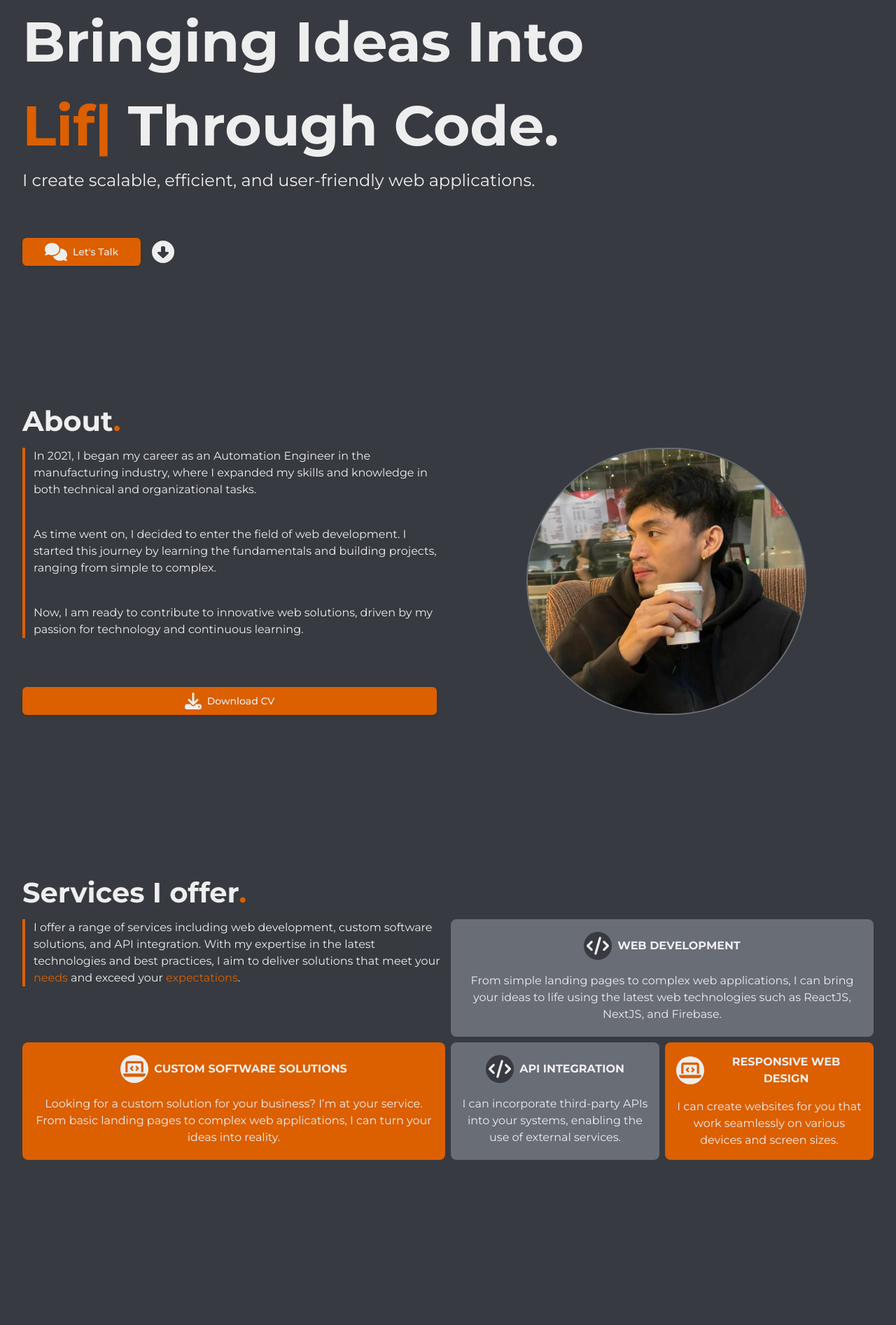
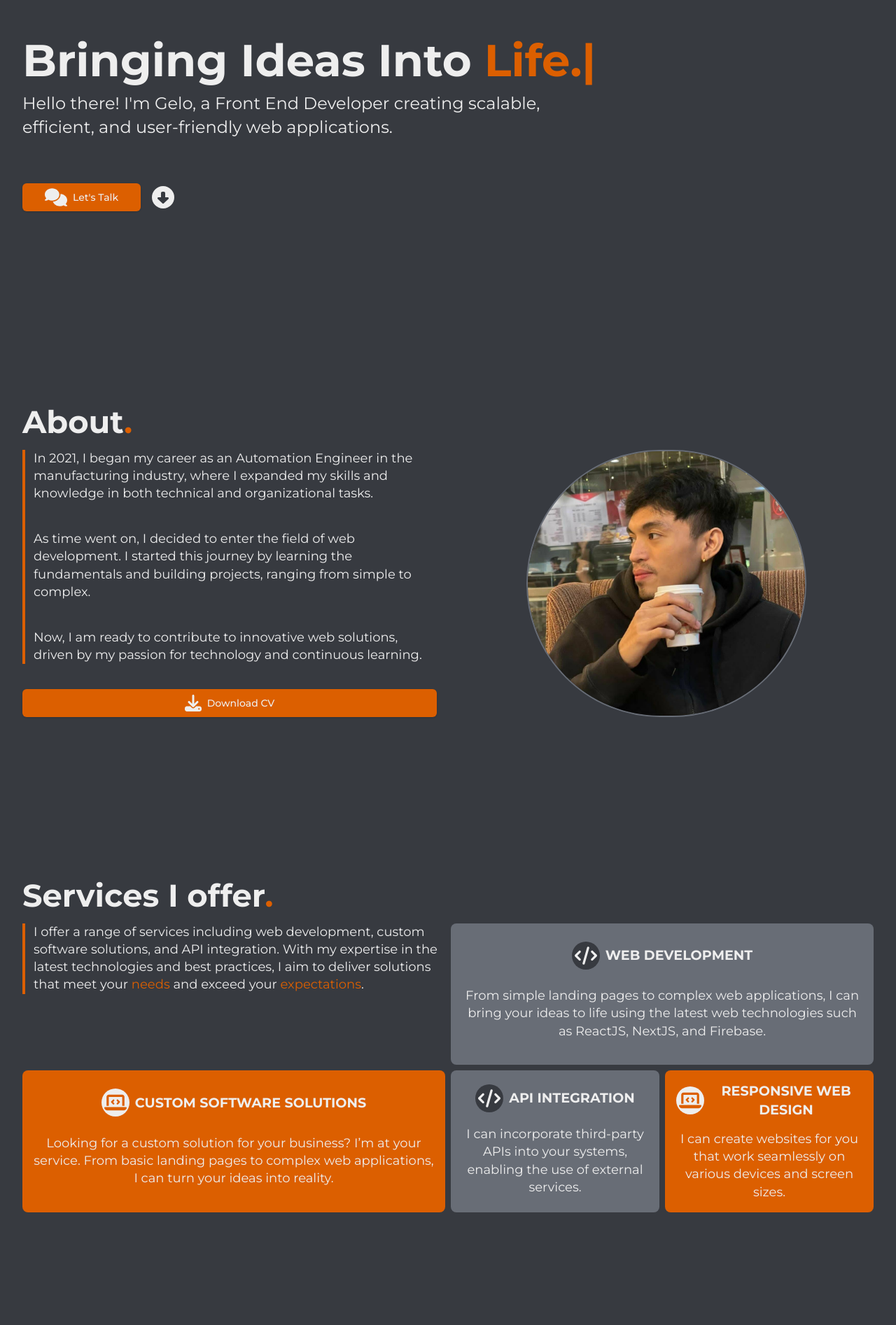
Before and after one commit to gelotuason/ferangelo-tuason, a Next.js app: page / in a window 1280 px wide. Shown: the part 280-2174 px from the top of the page at 70% size. Built offline with nearby package versions, Linux system fonts and the light colour scheme.

Commit message:
added responsiveness

```diff
--- a/src/app/globals.css
+++ b/src/app/globals.css
@@ -76,20 +76,42 @@
   }
 }
 
-.main-headings {
-  font-weight: bold;
-  font-size: clamp(2.5rem, 5vw + 1rem, 6rem);
+body {
+  font-size: 1rem;
+  /* 16px */
+  line-height: 1.4;
+  /* 22.4px */
 }
 
-.section-headings {
+h1 {
+  font-size: clamp(2em, 5vw, 5em);
   font-weight: bold;
-  font-size: clamp(1.5rem, 2.5vw + 0.5rem, 3rem);
 }
 
-.paragraph {
-  font-size: clamp(1rem, 1.5vw + 0.5rem, 1.5rem);
+h2 {
+  font-size: clamp(1.5em, 3.5vw, 3.5em);
 }
 
-.small-text {
-  font-size: clamp(0.75rem, 1vw + 0.25rem, 1rem);
+h3 {
+  font-size: clamp(1.25em, 3vw, 2em);
 }
+
+h4 {
+  font-size: clamp(1.125em, 2.5vw, 1.75em);
+}
+
+h5 {
+  font-size: clamp(1em, 2vw, 1.5em);
+}
+
+h6 {
+  font-size: clamp(0.875em, 1.5vw, 1.25em);
+}
+
+p {
+  font-size: clamp(1rem, 1.5vw, 1.125rem);
+}
+
+small {
+  font-size: clamp(0.75em, 1vw, 0.875em);
+}
--- a/src/app/ui/home/about/about-section.tsx
+++ b/src/app/ui/home/about/about-section.tsx
@@ -5,7 +5,7 @@ import Image from "next/image";
 export default function AboutSection() {
     return (
         <section id="about" className="container h-max mb-28">
-            <h1 className="section-headings">About<span className="text-accent">.</span></h1>
+            <h2 className="font-bold">About<span className="text-accent">.</span></h2>
             <div className="grid grid-cols-1 md:grid-cols-2 gap-8 mt-2">
                 <div className="cols-span-1 mx-auto grid place-content-between justify-between gap-2">
                     <MyStory />
--- a/src/app/ui/home/about/my-story.tsx
+++ b/src/app/ui/home/about/my-story.tsx
@@ -1,15 +1,15 @@
 export default function MyStory() {
     return (
         <div className="h-max border-l-4 ps-3 flex flex-col border-accent gap-10">
-            <p className="small-text">
+            <p>
                 In 2021, I began my career as an Automation Engineer in the manufacturing industry,
                 where I expanded my skills and knowledge in both technical and organizational tasks.
             </p>
-            <p className="small-text">
+            <p>
                 As time went on, I decided to enter the field of web development. I started this journey
                 by learning the fundamentals and building projects, ranging from simple to complex.
             </p>
-            <p className="small-text">
+            <p>
                 Now, I am ready to contribute to innovative web solutions, driven by my passion for
                 technology and continuous learning.
             </p>
--- a/src/app/ui/home/contact/contact-section.tsx
+++ b/src/app/ui/home/contact/contact-section.tsx
@@ -3,8 +3,8 @@ import ContactTabs from "./contact-tabs"
 export default function ContactSection() {
     return (
         <section id="contact" className="container h-max bg-secondary mt-56 mb-28 w-full py-4 rounded-lg text-center">
-            <h1 className="section-headings text-center mb-3">Get in touch<span className="text-accent">.</span></h1>
-            <p className="small-text mb-1">Feel free to message me on any of these!</p>
+            <h2 className="font-bold text-center mb-3">Get in touch<span className="text-accent">.</span></h2>
+            <p className="mb-2">Feel free to message me on any of these!</p>
             <ContactTabs />
         </section>
     )
--- a/src/app/ui/home/header/hero-section.tsx
+++ b/src/app/ui/home/header/hero-section.tsx
@@ -6,16 +6,14 @@ import { TypeAnimation } from 'react-type-animation';
 export default function HeroSection() {
     return (
         <header className="container h-screen grid content-center w-full">
-            <h1 className="paragraph">Hello there! I'm Gelo, a Front End Developer,</h1>
-            <h2 className="main-headings">
-                Bringing Ideas Into
-                <br />
+            <h1 className="main-headings">
+                Bringing Ideas Into&nbsp;
                 <TypeAnimation
                     preRenderFirstString={true}
                     sequence={[
-                        'Reality',
+                        'Reality.',
                         2000,
-                        'Life',
+                        'Life.',
                         2000,
                     ]}
                     cursor={true}
@@ -23,11 +21,8 @@ export default function HeroSection() {
                     speed={{ type: 'keyStrokeDelayInMs', value: 200 }}
                     className="main-headings text-accent"
                 />
-                &nbsp;Through Code.
-            </h2>
-            <h3 className="paragraph">
-                I create scalable, efficient, and user-friendly web applications.
-            </h3>
+            </h1>
+            <h5 className="max-w-[768px]">Hello there! I'm Gelo, a Front End Developer creating scalable, efficient, and user-friendly web applications.</h5>
             <div className="mt-16 flex items-center gap-4">
                 <LetsTalk />
                 <ScrollDown />
--- a/src/app/ui/home/projects/projects-section.tsx
+++ b/src/app/ui/home/projects/projects-section.tsx
@@ -3,7 +3,7 @@ import ProjectsMockup from "./projects-mockup"
 export default function ProjectsSection() {
     return (
         <section id="projects" className="container mt-56 mb-28 w-full">
-            <h1 className="section-headings">Projects<span className="text-accent">.</span></h1>
+            <h2 className="font-bold">Projects<span className="text-accent">.</span></h2>
             <div className="h-max w-full grid grid-cols-1 md:grid-cols-3 gap-5 mt-2">
                 <ProjectsMockup />
             </div>
--- a/src/app/ui/home/services/my-services.tsx
+++ b/src/app/ui/home/services/my-services.tsx
@@ -4,11 +4,11 @@ import { faCode, faLaptopCode } from "@fortawesome/free-solid-svg-icons";
 export function WebDevelopment() {
     return (
         <div className="grid gap-4 text-center bg-secondary rounded-lg p-4 w-full h-full">
-            <h2 className="small-text flex justify-center items-center gap-2 font-bold">
+            <h6 className="flex justify-center items-center gap-2 font-bold">
                 <FontAwesomeIcon icon={faCode} className="w-8 h-8 bg-primary rounded-full p-1" />
                 WEB DEVELOPMENT
-            </h2>
-            <p className="small-text">
+            </h6>
+            <p>
                 From simple landing pages to complex web applications, I can bring your ideas to life
                 using the latest web technologies such as ReactJS, NextJS, and Firebase.
             </p>
@@ -19,11 +19,11 @@ export function WebDevelopment() {
 export function CustomSoftwareSolutions() {
     return (
         <div className="grid gap-4 text-center bg-accent rounded-lg p-4 w-full h-full">
-            <h2 className="small-text flex justify-center items-center gap-2 font-bold text-">
+            <h6 className="flex justify-center items-center gap-2 font-bold text-">
                 <FontAwesomeIcon icon={faLaptopCode} className="w-8 h-8 bg-foreground text-accent rounded-full p-1" />
                 CUSTOM SOFTWARE SOLUTIONS
-            </h2>
-            <p className="small-text">
+            </h6>
+            <p>
                 Looking for a custom solution for your business? I’m at your service.
                 From basic landing pages to complex web applications, I can turn your ideas into reality.
             </p>
@@ -34,11 +34,11 @@ export function CustomSoftwareSolutions() {
 export function ApiIntegration() {
     return (
         <div className="grid gap-4 text-center bg-secondary rounded-lg p-4 w-full">
-            <h2 className="small-text flex justify-center items-center gap-2 font-bold">
+            <h6 className="flex justify-center items-center gap-2 font-bold">
                 <FontAwesomeIcon icon={faCode} className="w-8 h-8 bg-primary rounded-full p-1" />
                 API INTEGRATION
-            </h2>
-            <p className="small-text">
+            </h6>
+            <p>
                 I can incorporate third-party APIs into your systems, enabling the use of external services.
             </p>
         </div>
@@ -48,11 +48,11 @@ export function ApiIntegration() {
 export function ResponsiveWebDesign() {
     return (
         <div className="grid gap-4 text-center bg-accent rounded-lg p-4 w-full">
-            <h2 className="small-text flex justify-center items-center gap-2 font-bold">
+            <h6 className="flex justify-center items-center gap-2 font-bold">
                 <FontAwesomeIcon icon={faLaptopCode} className="w-8 h-8 bg-foreground text-accent rounded-full p-1" />
                 RESPONSIVE WEB DESIGN
-            </h2>
-            <p className="small-text">
+            </h6>
+            <p>
                 I can create websites for you that work seamlessly on various devices and screen sizes.
             </p>
         </div>
--- a/src/app/ui/home/services/services-desc.tsx
+++ b/src/app/ui/home/services/services-desc.tsx
@@ -1,7 +1,7 @@
 export default function ServicesDescription() {
     return (
         <div className="h-max border-l-4 ps-3 border-accent">
-            <p className="small-text">
+            <p>
                 I offer a range of services including web development, custom software solutions, and API integration.
                 With my expertise in the latest technologies and best practices, I aim to deliver solutions that meet
                 your <span className="text-accent">needs</span> and exceed your <span className="text-accent">expectations</span>.
--- a/src/app/ui/home/services/services-section.tsx
+++ b/src/app/ui/home/services/services-section.tsx
@@ -4,7 +4,7 @@ import { WebDevelopment, CustomSoftwareSolutions, ApiIntegration, ResponsiveWebD
 export default function ServicesSection() {
     return (
         <section id="services" className="container h-max mt-56 mb-28">
-            <h1 className="section-headings">Services I offer<span className="text-accent">.</span></h1>
+            <h2 className="font-bold">Services I offer<span className="text-accent">.</span></h2>
             <div className="grid grid-cols-1 md:grid-rows-2 mt-2 gap-2 h-full">
                 <div className="grid grid-cols-1 md:grid-cols-2 gap-2">
                     <div className="cols-span-1">
--- a/src/app/ui/home/techstack/techstack-section.tsx
+++ b/src/app/ui/home/techstack/techstack-section.tsx
@@ -4,10 +4,10 @@ import TechstackLogos from "./techstack-logos";
 export default function TechstackSection() {
     return (
         <section className="container h-max mt-56 mb-28">
-            <h1 className="section-headings">Tech Stack<span className="text-accent">.</span></h1>
+            <h2 className="font-bold">Tech Stack<span className="text-accent">.</span></h2>
             <TechstackDescription />
             <div className="grid justify-center mt-10">
-                <h2 className="small-text text-center">These are the tools I used the most:</h2>
+                <p className="small-text text-center">These are the tools I used the most:</p>
                 <TechstackLogos />
             </div>
         </section>
--- a/src/components/ui/tabs.tsx
+++ b/src/components/ui/tabs.tsx
@@ -2,6 +2,7 @@
 
 import * as React from "react"
 import * as TabsPrimitive from "@radix-ui/react-tabs"
+import '../../app/globals.css'
 
 import { cn } from "@/lib/utils"
 
@@ -14,7 +15,7 @@ const TabsList = React.forwardRef<
   <TabsPrimitive.List
     ref={ref}
     className={cn(
-      "inline-flex h-9 items-center justify-center rounded-lg bg-primary p-1",
+      "grid md:flex w-fit mx-auto items-center justify-center rounded-lg bg-primary p-1",
       className
     )}
     {...props}
@@ -29,7 +30,7 @@ const TabsTrigger = React.forwardRef<
   <TabsPrimitive.Trigger
     ref={ref}
     className={cn(
-      "inline-flex gap-2 items-center justify-center whitespace-nowrap rounded-md px-3 py-1 small-text font-medium ring-offset-background transition-all focus-visible:outline-none focus-visible:ring-2 focus-visible:ring-ring focus-visible:ring-offset-2 disabled:pointer-events-none disabled:opacity-50 data-[state=active]:bg-accent data-[state=active]:text-foreground data-[state=active]:shadow",
+      "inline-flex gap-2 items-center justify-center rounded-md px-3 py-1 font-medium ring-offset-background transition-all focus-visible:outline-none focus-visible:ring-2 focus-visible:ring-ring focus-visible:ring-offset-2 disabled:pointer-events-none disabled:opacity-50 data-[state=active]:bg-accent data-[state=active]:text-foreground data-[state=active]:shadow",
       className
     )}
     {...props}
```
